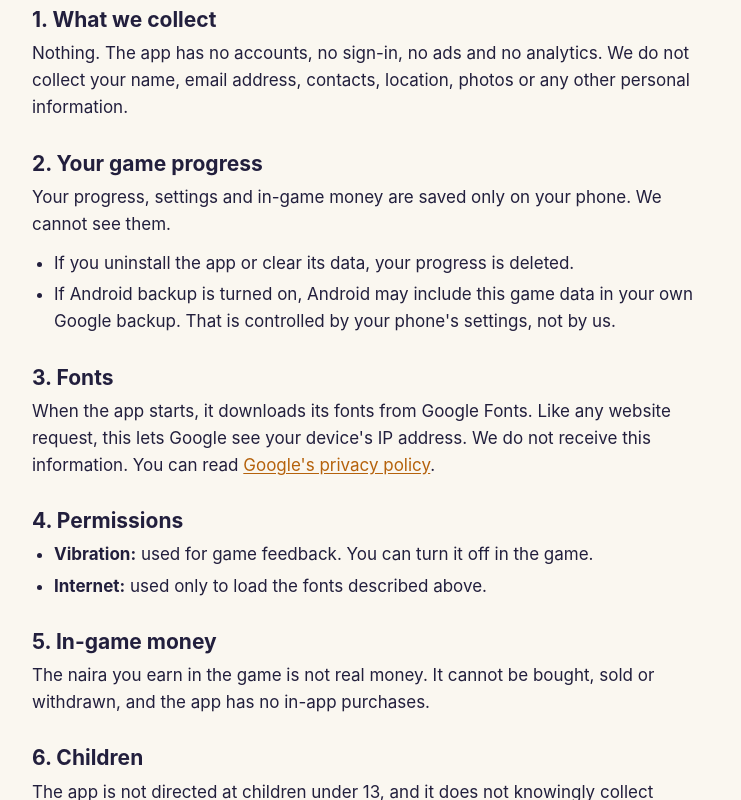
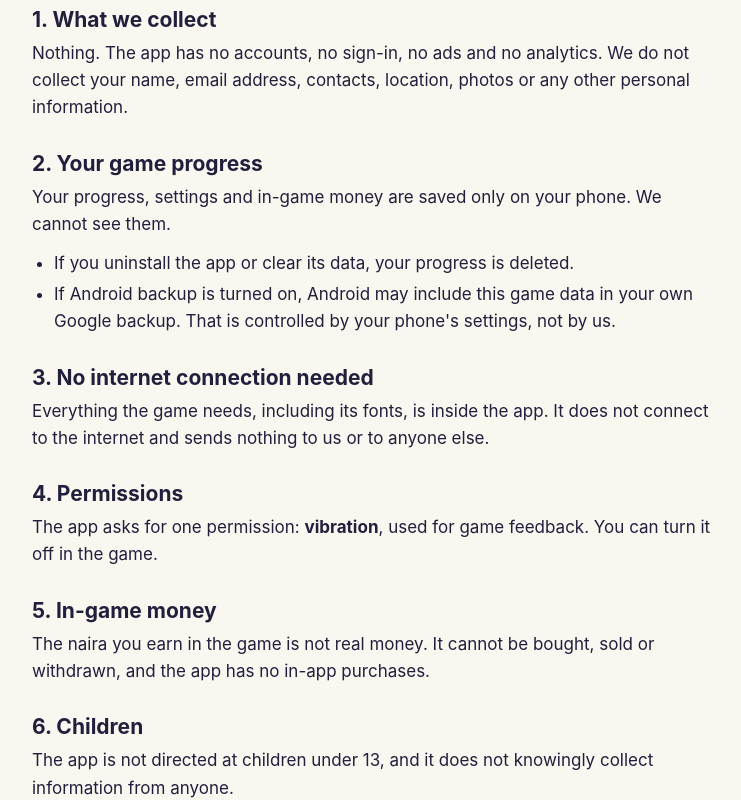
Before and after one commit to Engr-Vandi/Lastlight-site, a plain HTML site: page privacy/index.html in a window 1280 px wide. Shown: the part 466-1266 px from the top of the page, without its empty margins (264-1005 px from the left). Drawn offline with Linux system fonts and the light colour scheme.

Commit message:
Privacy policy: the app no longer uses the internet
From v0.24 the fonts are bundled in the app and the INTERNET permission is removed.

Co-Authored-By: Claude Opus 5.5 <noreply@anthropic.com>
Claude-Session: https://claude.ai/code/session_01XCX9VJMYj2BD7Xrw9AS42A

```diff
--- a/privacy/index.html
+++ b/privacy/index.html
@@ -43,14 +43,11 @@
     <li>If Android backup is turned on, Android may include this game data in your own Google backup. That is controlled by your phone's settings, not by us.</li>
   </ul>
 
-  <h2>3. Fonts</h2>
-  <p>When the app starts, it downloads its fonts from Google Fonts. Like any website request, this lets Google see your device's IP address. We do not receive this information. You can read <a href="https://policies.google.com/privacy">Google's privacy policy</a>.</p>
+  <h2>3. No internet connection needed</h2>
+  <p>Everything the game needs, including its fonts, is inside the app. It does not connect to the internet and sends nothing to us or to anyone else.</p>
 
   <h2>4. Permissions</h2>
-  <ul>
-    <li><strong>Vibration:</strong> used for game feedback. You can turn it off in the game.</li>
-    <li><strong>Internet:</strong> used only to load the fonts described above.</li>
-  </ul>
+  <p>The app asks for one permission: <strong>vibration</strong>, used for game feedback. You can turn it off in the game.</p>
 
   <h2>5. In-game money</h2>
   <p>The naira you earn in the game is not real money. It cannot be bought, sold or withdrawn, and the app has no in-app purchases.</p>
```
